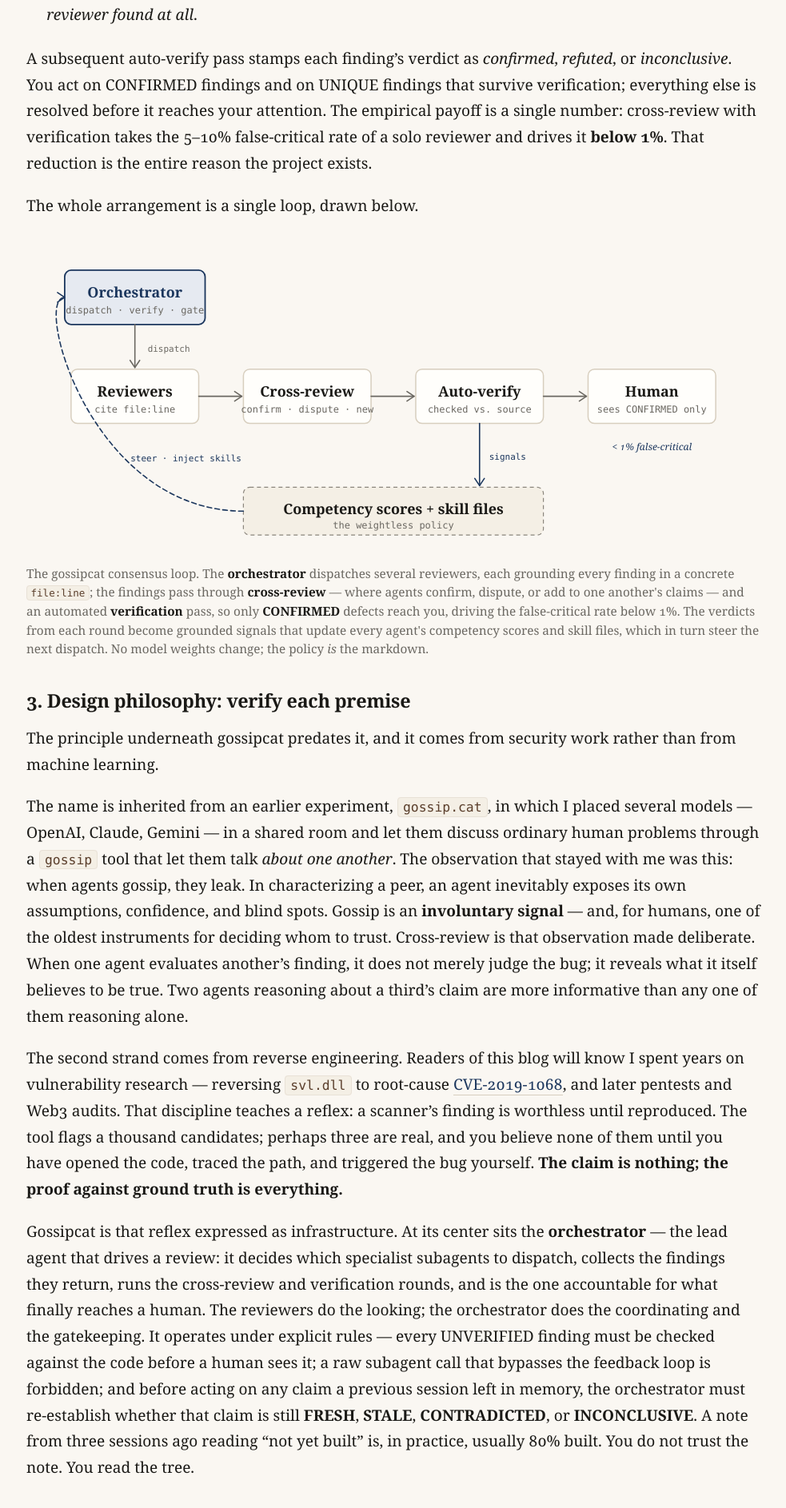
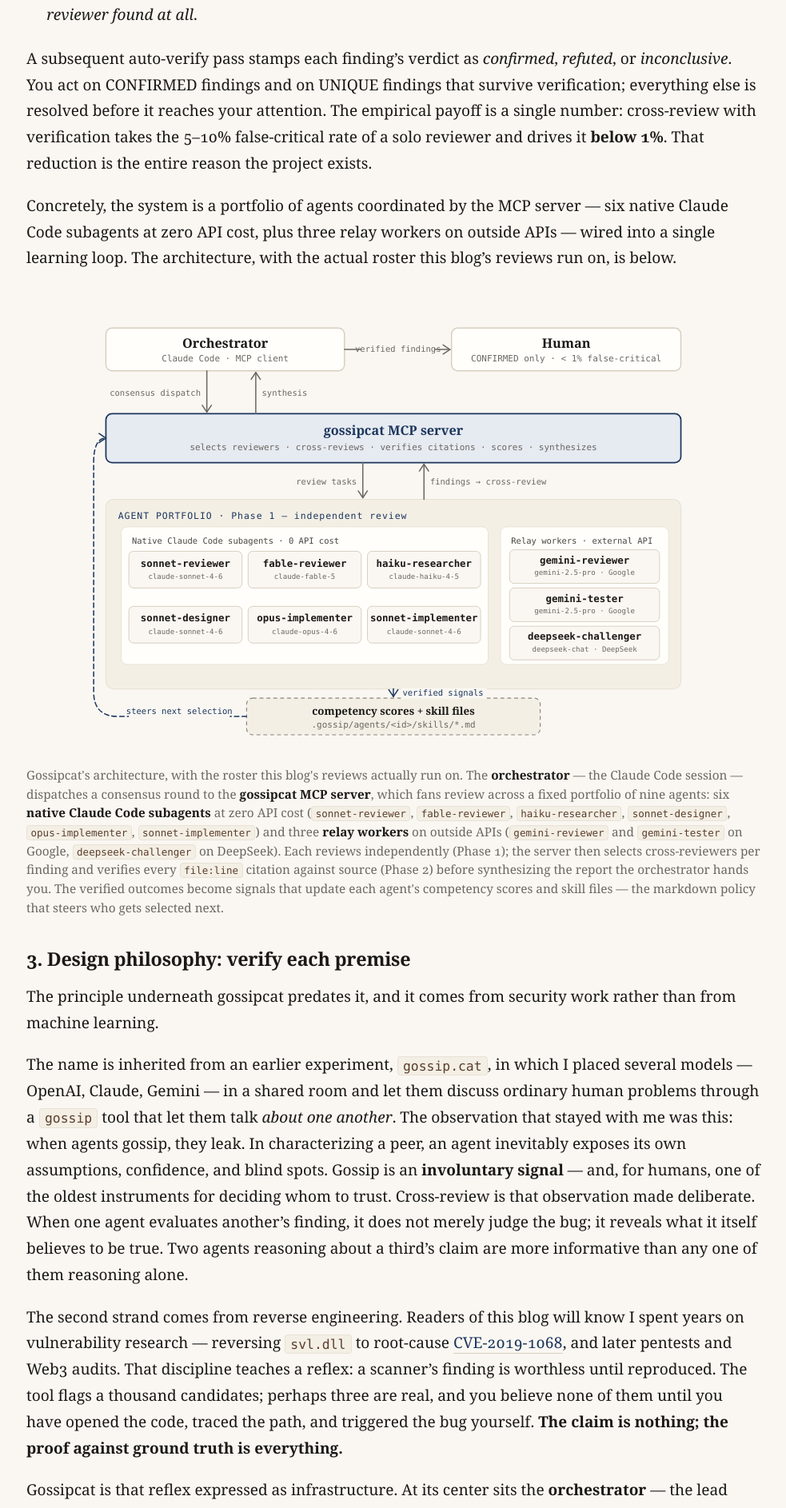
Before and after one commit to ataberk-xyz/ataberk-xyz.github.io, a Jekyll site: the page built from _posts/2026-06-21-gossipcat-multi-agent-consensus-code-review.md, in a window 1280 px wide. Shown: the part 1979-3865 px from the top of the page at 80% size, without its empty margins (148-1131 px from the left). Built offline with Jekyll 4.4.1, drawn with Linux system fonts in a browser that asks for light colours.

Commit message:
Replace diagram with gossipcat's real architecture + agent roster
The first diagram was a generic flow that didn't name the agents.
Redraw it from the gossipcat-ai project files (.gossip/config.json,
docs/HANDBOOK.md): the MCP server coordinating the actual nine-agent
portfolio — six native Claude Code subagents (zero API cost) and three
relay workers (Gemini on Google, deepseek-challenger on DeepSeek) —
with the real Phase 1 / Phase 2 (server-side cross-review + file:line
verification) protocol and the scores/skills feedback loop.

Co-Authored-By: Claude Opus 4.8 (1M context) <noreply@anthropic.com>

```diff
--- a/_posts/2026-06-21-gossipcat-multi-agent-consensus-code-review.md
+++ b/_posts/2026-06-21-gossipcat-multi-agent-consensus-code-review.md
@@ -31,18 +31,26 @@ The decisive step is what follows. Each agent then **cross-reviews the others' f
 
 A subsequent auto-verify pass stamps each finding's verdict as *confirmed*, *refuted*, or *inconclusive*. You act on CONFIRMED findings and on UNIQUE findings that survive verification; everything else is resolved before it reaches your attention. The empirical payoff is a single number: cross-review with verification takes the 5–10% false-critical rate of a solo reviewer and drives it **below 1%**. That reduction is the entire reason the project exists.
 
-The whole arrangement is a single loop, drawn below.
+Concretely, the system is a portfolio of agents coordinated by the MCP server — six native Claude Code subagents at zero API cost, plus three relay workers on outside APIs — wired into a single learning loop. The architecture, with the actual roster this blog's reviews run on, is below.
 
 <figure class="chart-figure">
-<svg viewBox="0 16 920 388" role="img" aria-label="The gossipcat consensus loop: the orchestrator dispatches reviewers, whose findings pass through cross-review and auto-verification before reaching a human; the verdicts feed competency scores and skill files that steer the next dispatch" xmlns="http://www.w3.org/2000/svg">
+<svg viewBox="0 0 960 600" role="img" aria-label="Gossipcat architecture: the orchestrator dispatches a consensus round to the gossipcat MCP server, which fans review across nine named agents — six native Claude Code subagents (sonnet-reviewer, fable-reviewer, haiku-researcher, sonnet-designer, opus-implementer, sonnet-implementer) and three relay workers (gemini-reviewer, gemini-tester on Google, deepseek-challenger on DeepSeek). Findings are cross-reviewed and file:line-verified server-side, then synthesized back to the human; verified signals update competency scores and skill files that steer the next selection." xmlns="http://www.w3.org/2000/svg">
 <style>
  svg{font-family:var(--serif,Georgia,serif)}
  .node{fill:var(--surface,#FFFEFB);stroke:var(--border-strong,#D7CEBE);stroke-width:1.5}
  .focal{fill:var(--accent-soft,#E6EAF1);stroke:var(--accent,#1B365D);stroke-width:1.8}
+ .panelbox{fill:var(--surface-2,#F4EFE5);stroke:var(--border,#E8E1D6);stroke-width:1.2}
+ .subbox{fill:var(--surface,#FFFEFB);stroke:var(--border,#E8E1D6);stroke-width:1}
+ .pill{fill:var(--bg,#FAF7F2);stroke:var(--border-strong,#D7CEBE);stroke-width:1}
  .store{fill:var(--surface-2,#F4EFE5);stroke:var(--ink-4,#8A857C);stroke-width:1.2;stroke-dasharray:5 4}
- .nm{fill:var(--ink,#1A1916);font-size:18px;font-weight:600}
- .nmf{fill:var(--accent,#1B365D);font-size:18px;font-weight:600}
- .sub{fill:var(--ink-3,#6B6862);font-family:var(--mono,monospace);font-size:12px}
+ .nm{fill:var(--ink,#1A1916);font-size:17px;font-weight:600}
+ .nmf{fill:var(--accent,#1B365D);font-size:17px;font-weight:600}
+ .snm{fill:var(--ink,#1A1916);font-size:14px;font-weight:600}
+ .sub{fill:var(--ink-3,#6B6862);font-family:var(--mono,monospace);font-size:11.5px}
+ .phdr{fill:var(--accent,#1B365D);font-family:var(--mono,monospace);font-size:12px;letter-spacing:1px}
+ .ghdr{fill:var(--ink-2,#4A4640);font-family:var(--mono,monospace);font-size:11px}
+ .pnm{fill:var(--ink,#1A1916);font-family:var(--mono,monospace);font-size:13px;font-weight:600}
+ .pmod{fill:var(--ink-3,#6B6862);font-family:var(--mono,monospace);font-size:9.5px}
  .ar{stroke:var(--ink-3,#6B6862);stroke-width:1.6;fill:none;stroke-linecap:round;stroke-linejoin:round}
  .arf{stroke:var(--accent,#1B365D);stroke-width:1.6;fill:none;stroke-linecap:round;stroke-linejoin:round}
  .arfd{stroke:var(--accent,#1B365D);stroke-width:1.6;fill:none;stroke-dasharray:6 4;stroke-linecap:round;stroke-linejoin:round}
@@ -51,46 +59,81 @@ The whole arrangement is a single loop, drawn below.
  .cap{fill:var(--accent,#1B365D);font-size:12px;font-style:italic}
  .mask{fill:var(--bg,#FAF7F2)}
 </style>
-<rect class="focal" x="48" y="48" width="176" height="68" rx="8"/>
-<rect class="node" x="56" y="172" width="160" height="68" rx="8"/>
-<rect class="node" x="272" y="172" width="160" height="68" rx="8"/>
-<rect class="node" x="488" y="172" width="160" height="68" rx="8"/>
-<rect class="node" x="704" y="172" width="160" height="68" rx="8"/>
-<rect class="store" x="272" y="320" width="376" height="60" rx="8"/>
-<text class="nmf" x="136" y="82" text-anchor="middle">Orchestrator</text>
-<text class="sub" x="136" y="102" text-anchor="middle">dispatch · verify · gate</text>
-<text class="nm" x="136" y="206" text-anchor="middle">Reviewers</text>
-<text class="sub" x="136" y="226" text-anchor="middle">cite file:line</text>
-<text class="nm" x="352" y="206" text-anchor="middle">Cross-review</text>
-<text class="sub" x="352" y="226" text-anchor="middle">confirm · dispute · new</text>
-<text class="nm" x="568" y="206" text-anchor="middle">Auto-verify</text>
-<text class="sub" x="568" y="226" text-anchor="middle">checked vs. source</text>
-<text class="nm" x="784" y="206" text-anchor="middle">Human</text>
-<text class="sub" x="784" y="226" text-anchor="middle">sees CONFIRMED only</text>
-<text class="nm" x="460" y="354" text-anchor="middle">Competency scores + skill files</text>
-<text class="sub" x="460" y="372" text-anchor="middle">the weightless policy</text>
-<line class="ar" x1="136" y1="116" x2="136" y2="170"/>
-<path class="ar" d="M130 161 L136 170 L142 161"/>
-<line class="ar" x1="216" y1="206" x2="270" y2="206"/>
-<path class="ar" d="M261 200 L270 206 L261 212"/>
-<line class="ar" x1="432" y1="206" x2="486" y2="206"/>
-<path class="ar" d="M477 200 L486 206 L477 212"/>
-<line class="ar" x1="648" y1="206" x2="702" y2="206"/>
-<path class="ar" d="M693 200 L702 206 L693 212"/>
-<line class="arf" x1="568" y1="240" x2="568" y2="318"/>
-<path class="arf" d="M562 309 L568 318 L574 309"/>
-<path class="arfd" d="M272 350 C80 350 8 82 48 82"/>
-<path class="arf" d="M39 76 L48 82 L39 88"/>
-<rect class="mask" x="150" y="139" width="60" height="15"/>
-<text class="lab" x="152" y="150" text-anchor="start">dispatch</text>
-<rect class="mask" x="578" y="275" width="54" height="15"/>
-<text class="labf" x="580" y="286" text-anchor="start">signals</text>
-<rect class="mask" x="136" y="277" width="128" height="15"/>
-<text class="labf" x="200" y="288" text-anchor="middle">steer · inject skills</text>
-<rect class="mask" x="720" y="263" width="128" height="15"/>
-<text class="cap" x="784" y="274" text-anchor="middle">&lt; 1% false-critical</text>
+<rect class="node" x="104" y="40" width="312" height="56" rx="8"/>
+<rect class="node" x="556" y="40" width="300" height="56" rx="8"/>
+<text class="nm" x="260" y="66" text-anchor="middle">Orchestrator</text>
+<text class="sub" x="260" y="84" text-anchor="middle">Claude Code · MCP client</text>
+<text class="nm" x="706" y="66" text-anchor="middle">Human</text>
+<text class="sub" x="706" y="84" text-anchor="middle">CONFIRMED only · &lt; 1% false-critical</text>
+<line class="ar" x1="416" y1="68" x2="554" y2="68"/>
+<path class="ar" d="M545 62 L554 68 L545 74"/>
+<rect class="mask" x="438" y="61" width="96" height="14"/>
+<text class="lab" x="486" y="71" text-anchor="middle">verified findings</text>
+<rect class="focal" x="104" y="152" width="752" height="64" rx="8"/>
+<text class="nmf" x="480" y="180" text-anchor="middle">gossipcat MCP server</text>
+<text class="sub" x="480" y="200" text-anchor="middle">selects reviewers · cross-reviews · verifies citations · scores · synthesizes</text>
+<line class="ar" x1="236" y1="96" x2="236" y2="150"/>
+<path class="ar" d="M230 141 L236 150 L242 141"/>
+<line class="ar" x1="300" y1="152" x2="300" y2="98"/>
+<path class="ar" d="M294 107 L300 98 L306 107"/>
+<rect class="mask" x="120" y="119" width="110" height="14"/>
+<text class="lab" x="228" y="129" text-anchor="end">consensus dispatch</text>
+<rect class="mask" x="306" y="119" width="66" height="14"/>
+<text class="lab" x="308" y="129" text-anchor="start">synthesis</text>
+<rect class="panelbox" x="104" y="264" width="752" height="248" rx="10"/>
+<text class="phdr" x="120" y="290" text-anchor="start">AGENT PORTFOLIO · Phase 1 — independent review</text>
+<line class="ar" x1="440" y1="216" x2="440" y2="262"/>
+<path class="ar" d="M434 253 L440 262 L446 253"/>
+<line class="ar" x1="520" y1="264" x2="520" y2="218"/>
+<path class="ar" d="M514 227 L520 218 L526 227"/>
+<rect class="mask" x="350" y="235" width="84" height="14"/>
+<text class="lab" x="432" y="245" text-anchor="end">review tasks</text>
+<rect class="mask" x="526" y="235" width="150" height="14"/>
+<text class="lab" x="528" y="245" text-anchor="start">findings → cross-review</text>
+<rect class="subbox" x="124" y="300" width="480" height="180" rx="8"/>
+<text class="ghdr" x="138" y="322" text-anchor="start">Native Claude Code subagents · 0 API cost</text>
+<rect class="pill" x="134" y="332" width="148" height="48" rx="6"/>
+<rect class="pill" x="290" y="332" width="148" height="48" rx="6"/>
+<rect class="pill" x="446" y="332" width="148" height="48" rx="6"/>
+<rect class="pill" x="134" y="404" width="148" height="48" rx="6"/>
+<rect class="pill" x="290" y="404" width="148" height="48" rx="6"/>
+<rect class="pill" x="446" y="404" width="148" height="48" rx="6"/>
+<text class="pnm" x="208" y="352" text-anchor="middle">sonnet-reviewer</text>
+<text class="pmod" x="208" y="368" text-anchor="middle">claude-sonnet-4-6</text>
+<text class="pnm" x="364" y="352" text-anchor="middle">fable-reviewer</text>
+<text class="pmod" x="364" y="368" text-anchor="middle">claude-fable-5</text>
+<text class="pnm" x="520" y="352" text-anchor="middle">haiku-researcher</text>
+<text class="pmod" x="520" y="368" text-anchor="middle">claude-haiku-4-5</text>
+<text class="pnm" x="208" y="424" text-anchor="middle">sonnet-designer</text>
+<text class="pmod" x="208" y="440" text-anchor="middle">claude-sonnet-4-6</text>
+<text class="pnm" x="364" y="424" text-anchor="middle">opus-implementer</text>
+<text class="pmod" x="364" y="440" text-anchor="middle">claude-opus-4-6</text>
+<text class="pnm" x="520" y="424" text-anchor="middle">sonnet-implementer</text>
+<text class="pmod" x="520" y="440" text-anchor="middle">claude-sonnet-4-6</text>
+<rect class="subbox" x="620" y="300" width="220" height="180" rx="8"/>
+<text class="ghdr" x="634" y="322" text-anchor="start">Relay workers · external API</text>
+<rect class="pill" x="632" y="330" width="196" height="44" rx="6"/>
+<rect class="pill" x="632" y="380" width="196" height="44" rx="6"/>
+<rect class="pill" x="632" y="430" width="196" height="44" rx="6"/>
+<text class="pnm" x="730" y="348" text-anchor="middle">gemini-reviewer</text>
+<text class="pmod" x="730" y="363" text-anchor="middle">gemini-2.5-pro · Google</text>
+<text class="pnm" x="730" y="398" text-anchor="middle">gemini-tester</text>
+<text class="pmod" x="730" y="413" text-anchor="middle">gemini-2.5-pro · Google</text>
+<text class="pnm" x="730" y="448" text-anchor="middle">deepseek-challenger</text>
+<text class="pmod" x="730" y="463" text-anchor="middle">deepseek-chat · DeepSeek</text>
+<rect class="store" x="288" y="524" width="384" height="48" rx="8"/>
+<text class="snm" x="480" y="546" text-anchor="middle">competency scores + skill files</text>
+<text class="sub" x="480" y="563" text-anchor="middle">.gossip/agents/&lt;id&gt;/skills/*.md</text>
+<line class="arf" x1="480" y1="512" x2="480" y2="522"/>
+<path class="arf" d="M474 513 L480 522 L486 513"/>
+<rect class="mask" x="490" y="511" width="112" height="14"/>
+<text class="labf" x="492" y="521" text-anchor="start">verified signals</text>
+<path class="arfd" d="M288 548 H120 Q88 548 88 516 L88 216 Q88 184 104 184"/>
+<path class="arf" d="M95 178 L104 184 L95 190"/>
+<rect class="mask" x="134" y="535" width="132" height="14"/>
+<text class="labf" x="200" y="545" text-anchor="middle">steers next selection</text>
 </svg>
-<figcaption>The gossipcat consensus loop. The <strong>orchestrator</strong> dispatches several reviewers, each grounding every finding in a concrete <code>file:line</code>; the findings pass through <strong>cross-review</strong> — where agents confirm, dispute, or add to one another's claims — and an automated <strong>verification</strong> pass, so only <strong>CONFIRMED</strong> defects reach you, driving the false-critical rate below 1%. The verdicts from each round become grounded signals that update every agent's competency scores and skill files, which in turn steer the next dispatch. No model weights change; the policy <em>is</em> the markdown.</figcaption>
+<figcaption>Gossipcat's architecture, with the roster this blog's reviews actually run on. The <strong>orchestrator</strong> — the Claude Code session — dispatches a consensus round to the <strong>gossipcat MCP server</strong>, which fans review across a fixed portfolio of nine agents: six <strong>native Claude Code subagents</strong> at zero API cost (<code>sonnet-reviewer</code>, <code>fable-reviewer</code>, <code>haiku-researcher</code>, <code>sonnet-designer</code>, <code>opus-implementer</code>, <code>sonnet-implementer</code>) and three <strong>relay workers</strong> on outside APIs (<code>gemini-reviewer</code> and <code>gemini-tester</code> on Google, <code>deepseek-challenger</code> on DeepSeek). Each reviews independently (Phase 1); the server then selects cross-reviewers per finding and verifies every <code>file:line</code> citation against source (Phase 2) before synthesizing the report the orchestrator hands you. The verified outcomes become signals that update each agent's competency scores and skill files — the markdown policy that steers who gets selected next.</figcaption>
 </figure>
 
 ### 3. Design philosophy: verify each premise
```
